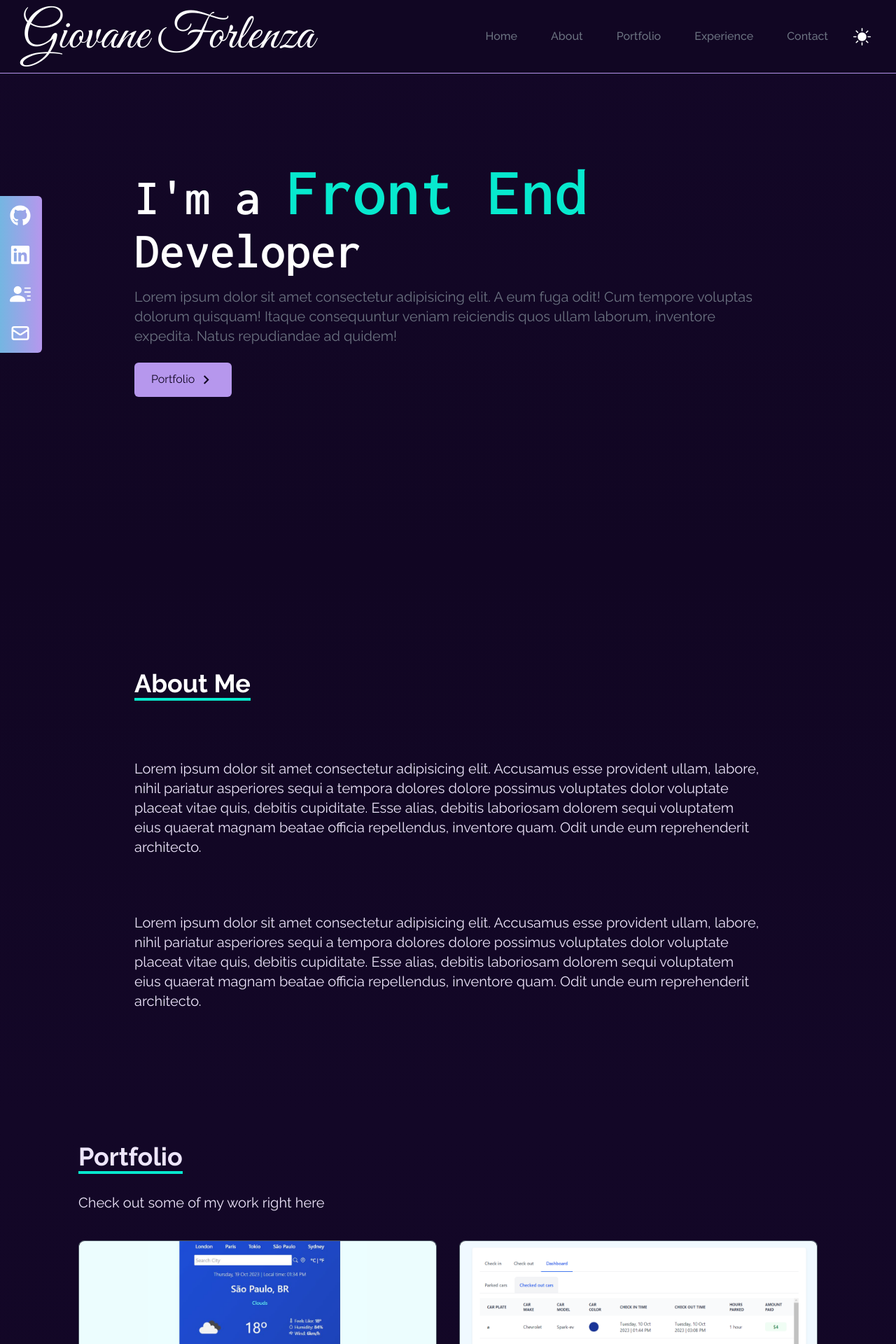
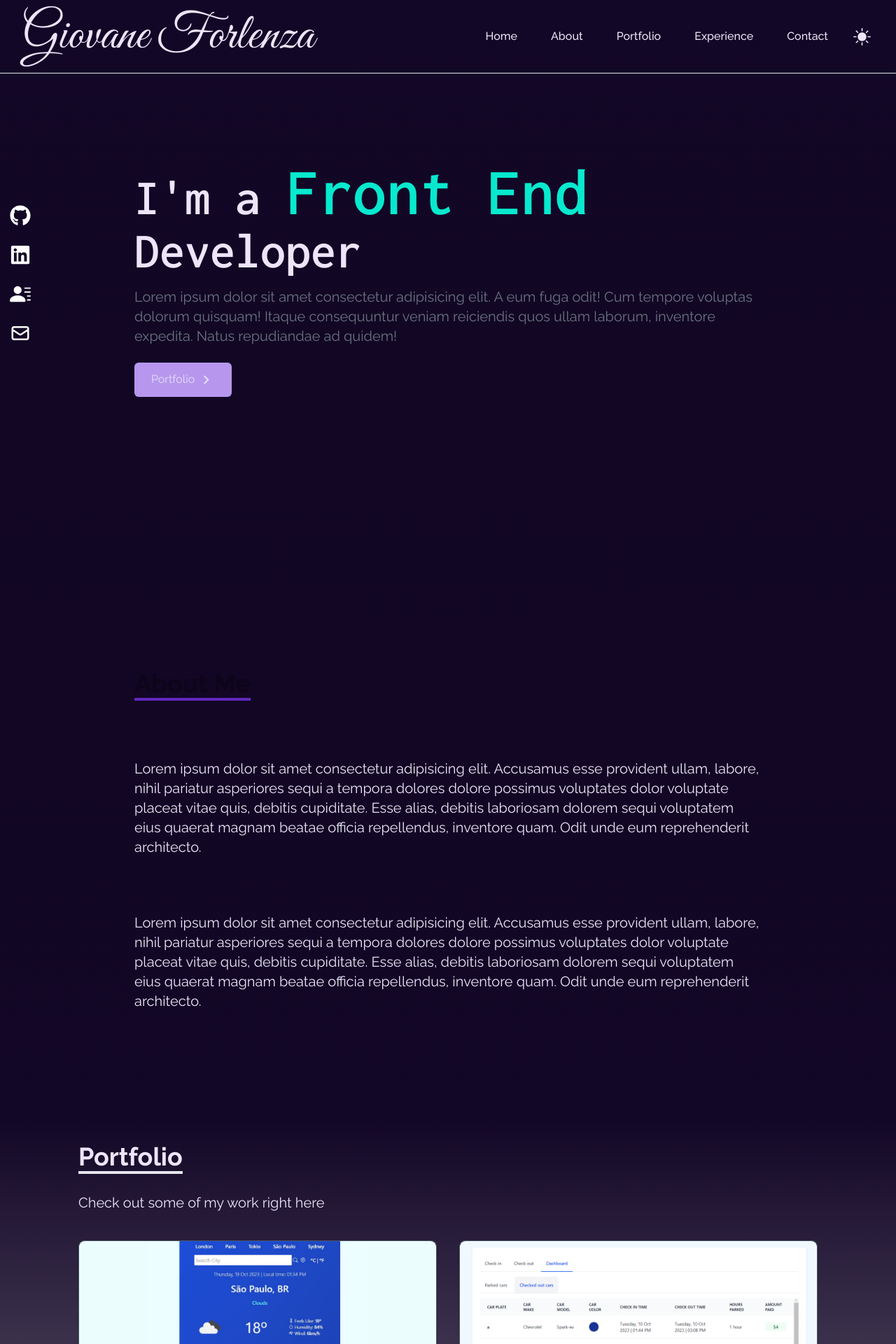
Before and after one commit to GiovaneForlenza/GiovaneForlenzaPortfolio, a React (Vite) app: page / in a window 1280 px wide. Shown: the top 1920 px of the page at 70% size. Built offline with nearby package versions, Linux system fonts and the light colour scheme.

Commit message:
Working on the light colors

```diff
--- a/src/components/About.jsx
+++ b/src/components/About.jsx
@@ -3,12 +3,12 @@ import React from "react";
 function About() {
   return (
     <div
-      className="md:w-full px-3 md:h-screen flex items-center bg-gradient-to-t from-bg-dark  to-secondary text-text sm:px-10"
+      className="md:w-full px-3 md:h-screen flex items-center bg-bg-light dark:bg-gradient-to-t dark:from-bg-dark  dark:to-secondary-dark sm:px-10"
       name="about"
     >
       <div className="max-w-4xl mx-auto ">
         <div className="pb-2 ">
-          <p className="text-white text-4xl font-bold inline border-b-4 border-b-accent">
+          <p className="text-text-light text-4xl font-bold inline border-b-4 border-b-accent-light">
             About Me
           </p>
         </div>
--- a/src/components/Hero.jsx
+++ b/src/components/Hero.jsx
@@ -3,11 +3,11 @@ import { MdOutlineKeyboardArrowRight } from "react-icons/md";
 
 function Hero() {
   return (
-    <div className="sm:px-10 md:flex-row md:w-full flex flex-col items-center justify-center h-full bg-gradient-to-b dark:from-bg-dark  dark:to-secondary px-3">
+    <div className="sm:px-10 md:flex-row md:w-full flex flex-col items-center justify-center h-full bg-gradient-to-b from-bg-light  dark:from-bg-dark  dark:to-secondary-dark px-3">
       <div className="flex flex-col justify-center max-w-4xl">
         <h2 className="text-5xl sm:text-7xl font-bold font-code">
           I'm a{" "}
-          <span className="text-accent font-extrabold sm:text-8xl">
+          <span className="text-accent-light dark:text-accent-dark font-extrabold sm:text-8xl">
             Front End{" "}
           </span>
           Developer
@@ -19,7 +19,7 @@ function Hero() {
           repudiandae ad quidem!
         </p>
         <div className="">
-          <button className="group text-secondary w-fit px-6 py-3 my-2 flex items-center rounded-md bg-primary">
+          <button className="group w-fit px-6 py-3 my-2 flex items-center rounded-md text-secondary-light bg-primary-light dark:bg-primary-dark">
             Portfolio
             <span className="group-hover:rotate-90 duration-300 ml-1">
               <MdOutlineKeyboardArrowRight size={25} />
--- a/src/components/Home.jsx
+++ b/src/components/Home.jsx
@@ -5,7 +5,10 @@ import Portfolio from "./Portfolio";
 
 function Home() {
   return (
-    <div name="home" className="h-screen w-full text-white ">
+    <div
+      name="home"
+      className="h-screen w-full text-text-light dark:text-text-dark "
+    >
       <Hero />
       <About />
       <Portfolio />
--- a/src/components/NavBar.jsx
+++ b/src/components/NavBar.jsx
@@ -19,7 +19,7 @@ function NavBar() {
   }, [themeDark]);
 
   return (
-    <div className="flex justify-between items-center w-full text-white fixed bg-secondary border-b border-primary px-4 py-2 select-none">
+    <div className="flex justify-between items-center w-full text-text-light dark:text-text-dark fixed bg-secondary border-b border-primary px-4 py-2 select-none">
       <div className="p-2 cursor-pointer">
         <a href="#">
           <h1 className="text-4xl ml-2 font-signature md:text-7xl">
@@ -32,7 +32,7 @@ function NavBar() {
           {links.map((link, id) => {
             return (
               <li
-                className="px-4 cursor-pointer capitalize font-medium text-gray-500 hover:scale-105 duration-200 mx-2 hover:text-accent"
+                className="px-4 cursor-pointer capitalize font-medium hover:text-accent-light dark:hover:text-accent-dark hover:scale-105 duration-200 mx-2"
                 key={id}
               >
                 {link}
@@ -41,7 +41,7 @@ function NavBar() {
           })}
         </ul>{" "}
         <div
-          className="lg:hidden inline-block cursor-pointer p-2 mr-2 z-10 text-gray-500  hover:text-accent duration-200"
+          className="lg:hidden inline-block cursor-pointer p-2 mr-2 z-10    duration-200"
           onClick={() => setIsNavOpen(!isNavOpen)}
         >
           {isNavOpen ? <FaTimes size={25} /> : <FaBars size={25} />}
@@ -63,7 +63,7 @@ function NavBar() {
           {links.map((link, id) => {
             return (
               <li
-                className=" px-4 cursor-pointer capitalize py-6 text-4xl duration-200 hover:text-white "
+                className=" px-4 cursor-pointer capitalize py-6 text-4xl duration-200  "
                 key={id}
               >
                 {link}
--- a/tailwind.config.js
+++ b/tailwind.config.js
@@ -5,11 +5,16 @@ export default {
   theme: {
     extend: {
       colors: {
-        text: "#ede5fa",
+        "text-light": "#0d051a",
+        "text-dark": "#ede5fa",
+        "bg-light": "#F3F2F3",
         "bg-dark": "#130727",
-        primary: "#b697ed",
-        secondary: "#110623",
-        accent: "#07e9ce",
+        "primary-light": "#321268",
+        "primary-dark": "#b697ed",
+        "secondary-light": "#e7dcf9",
+        "secondary-dark": "#110623",
+        "accent-light": "#6128bd",
+        "accent-dark": "#07e9ce",
       },
     },
     fontFamily: {
```
